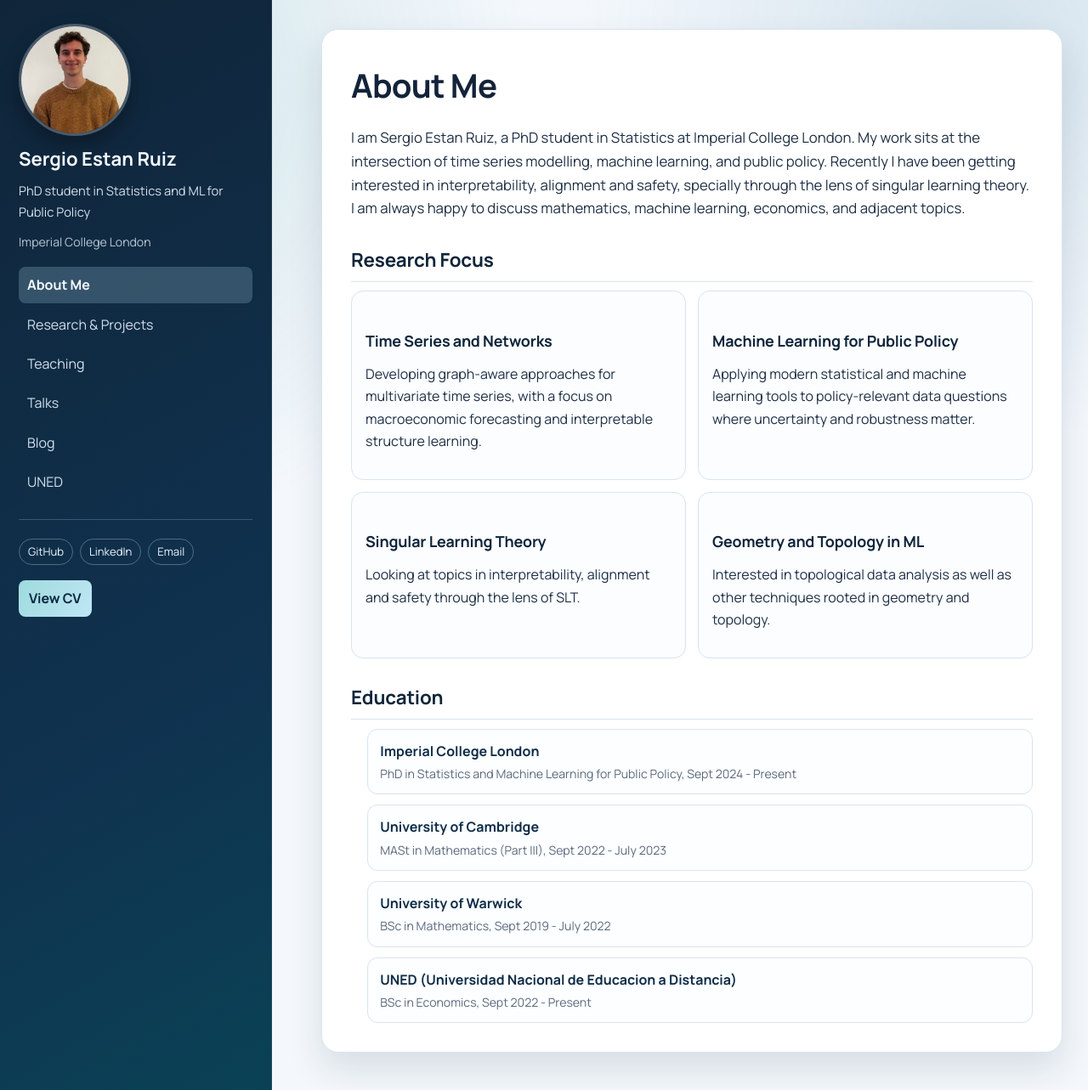
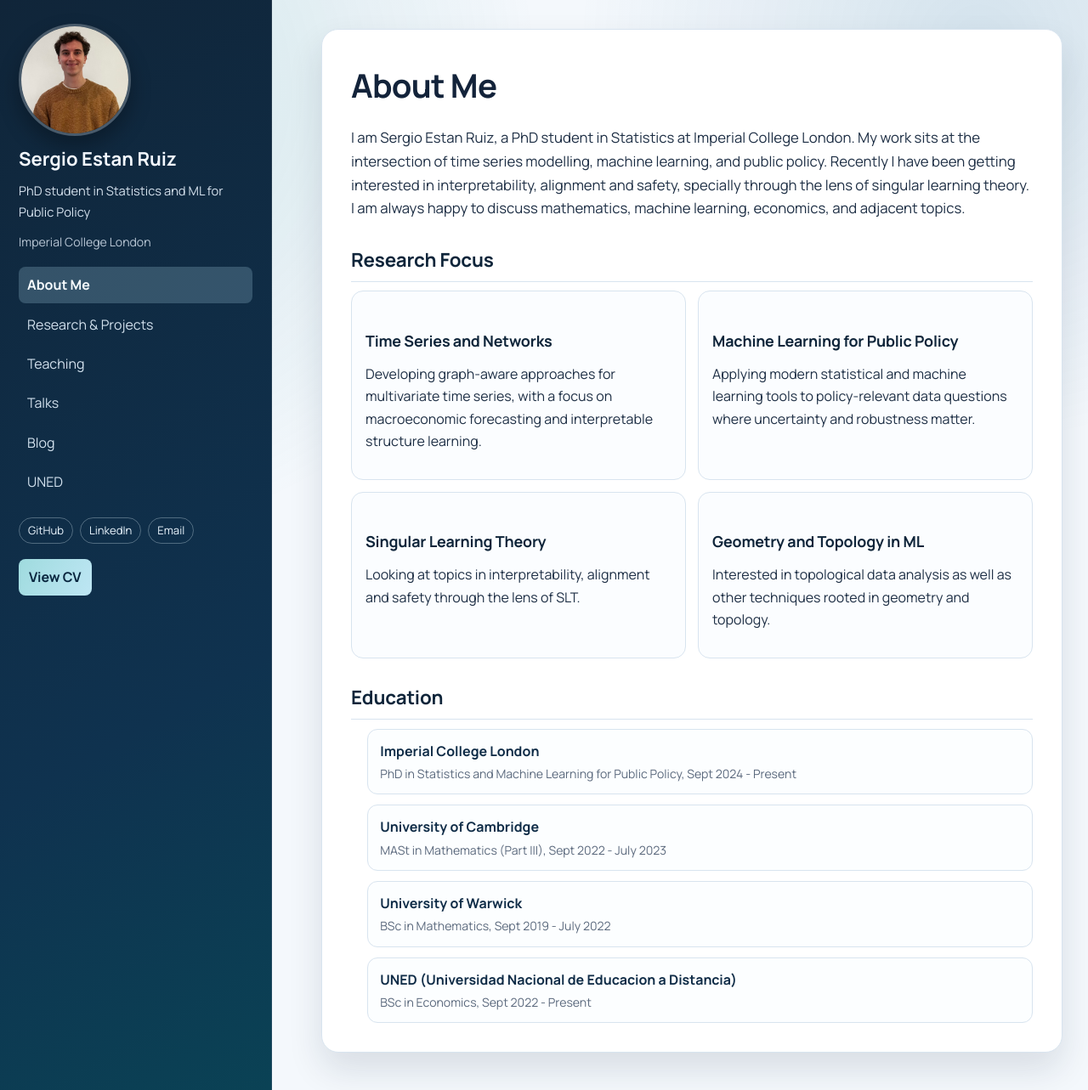
Before and after one commit to SergioEstanRuiz/SergioEstanRuiz.github.io, a Jekyll site: the page built from index.md, in a window 1280 px wide and 1283 px high. Shown: the whole window at 85% size. Built offline with Jekyll 4.4.1, drawn with Linux system fonts in a browser that asks for light colours.

Commit message:
small typo

```diff
--- a/_layouts/default.html
+++ b/_layouts/default.html
@@ -39,8 +39,6 @@
             {% endfor %}
           </nav>
 
-          <hr class="sidebar-divider" />
-
           <div class="sidebar-links">
             <a href="https://github.com/{{ site.github_username }}" target="_blank" rel="noopener">GitHub</a>
             <a href="{{ site.linkedin_url }}" target="_blank" rel="noopener">LinkedIn</a>
```
